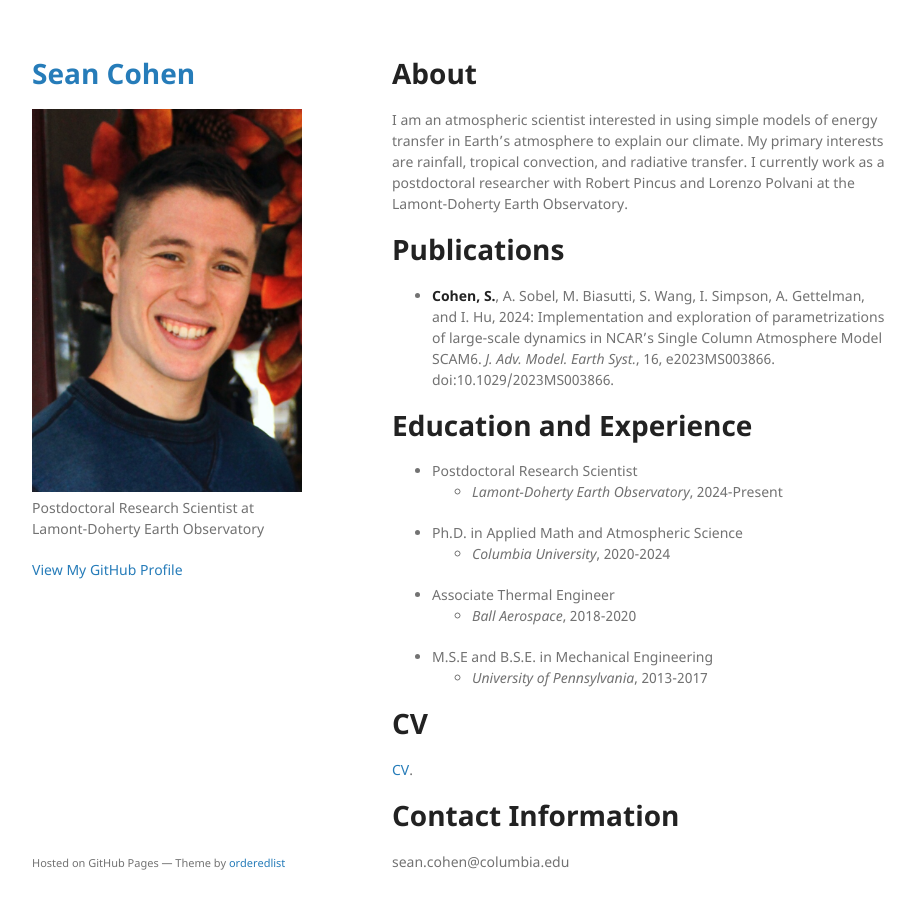
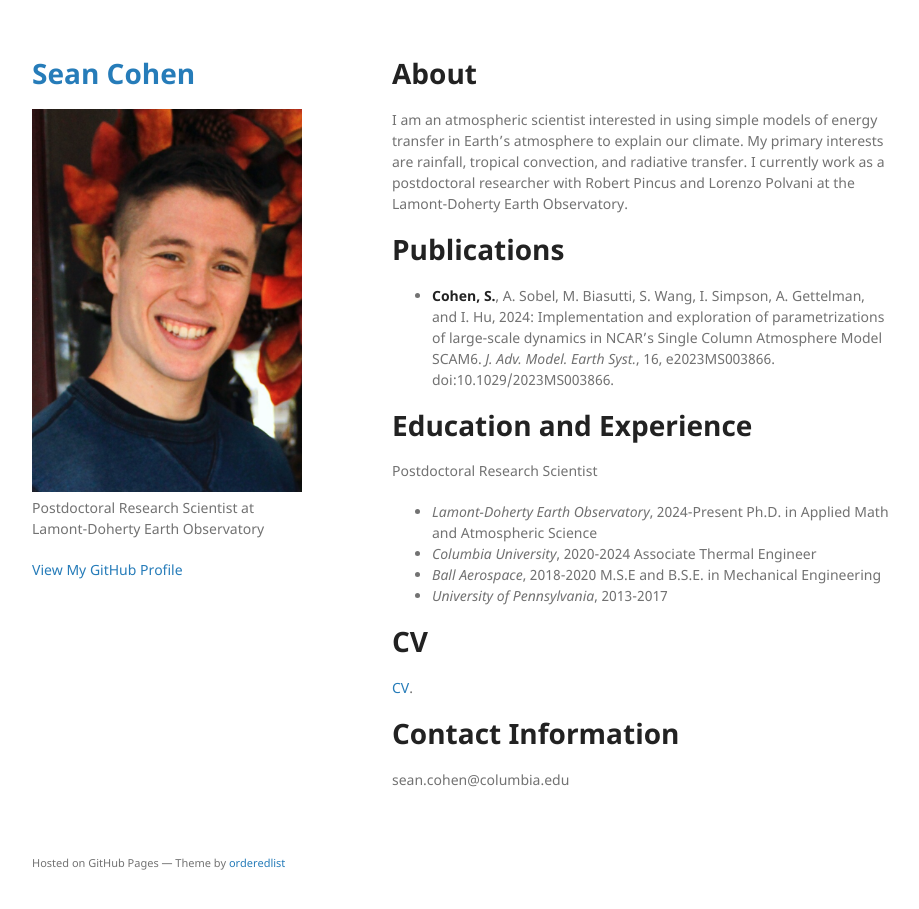
Before and after one commit to seancohen33/seancohen33.github.io, a Jekyll site: the page built from index.md, in a window 1280 px wide and 942 px high. Shown: the top 909 px of the window, without its empty margins (178-1097 px from the left). Built offline with Jekyll 4.4.1, drawn with Linux system fonts in a browser that asks for light colours; our own code applies the rules of GitHub Pages for plain Markdown files.

```diff
--- a/index.md
+++ b/index.md
@@ -12,13 +12,13 @@ I am an atmospheric scientist interested in using simple models of energy transf
 
 # Education and Experience
 
-- Postdoctoral Research Scientist
+Postdoctoral Research Scientist
   - _Lamont-Doherty Earth Observatory_, 2024-Present
-- Ph.D. in Applied Math and Atmospheric Science
+Ph.D. in Applied Math and Atmospheric Science
   - _Columbia University_, 2020-2024
-- Associate Thermal Engineer
+Associate Thermal Engineer
   - _Ball Aerospace_, 2018-2020
-- M.S.E and B.S.E. in Mechanical Engineering
+M.S.E and B.S.E. in Mechanical Engineering
   - _University of Pennsylvania_, 2013-2017
 
 # CV
```
